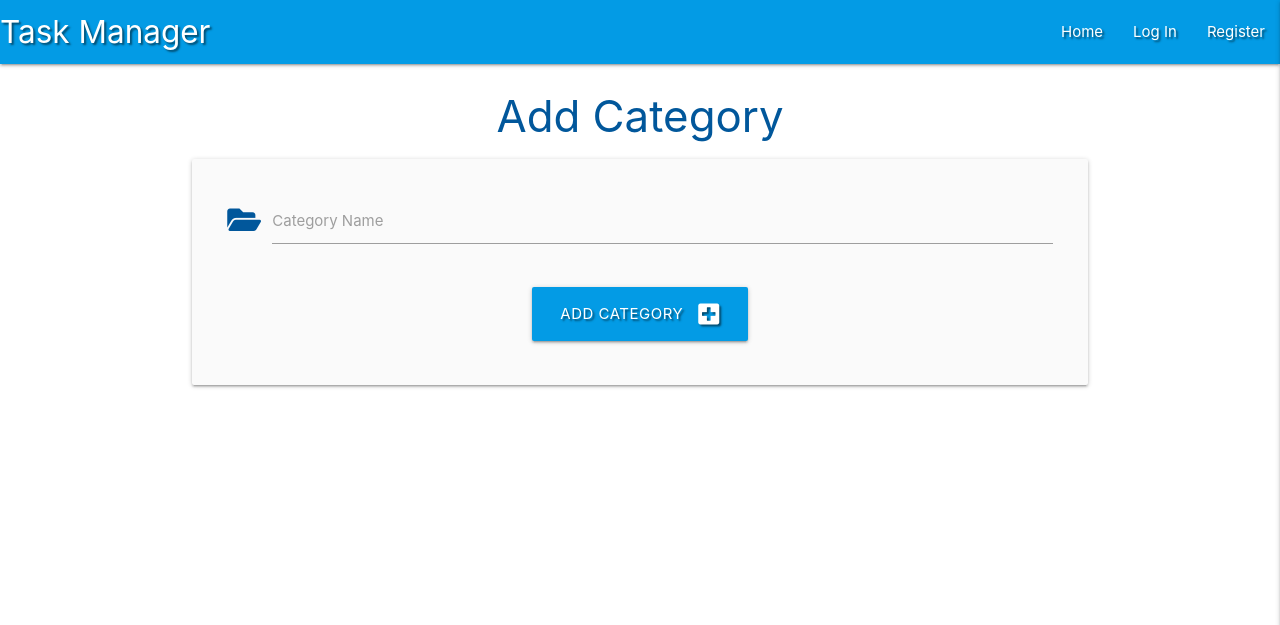
After one commit to Jammerref2015/flask-task-manager-project, a Flask app: page /add_category in a window 1280 px wide. The commit adds this page. Shown: the top 625 px of the page. Run offline with Flask 2, Linux system fonts and the light colour scheme; some libraries are stand-ins or nearby versions.

Commit message:
Add option to add category to DB

```diff
--- a/app.py
+++ b/app.py
@@ -61,10 +61,10 @@ def login():
             # ensure hashed password matches user input
             if check_password_hash(
                     existing_user["password"], request.form.get("password")):
-                        session["user"] = request.form.get("username").lower()
-                        flash("Welcome, {}".format(
+                session["user"] = request.form.get("username").lower()
+                flash("Welcome, {}".format(
                             request.form.get("username")))
-                        return redirect(url_for(
+                return redirect(url_for(
                             "profile", username=session["user"]))
             else:
                 # invalid password match
@@ -118,8 +118,22 @@ def add_task():
     categories = mongo.db.categories.find().sort("category_name", 1)
     return render_template("add_task.html", categories=categories)
 
+
 @app.route("/edit_task/<task_id>", methods=["GET", "POST"])
 def edit_task(task_id):
+    if request.method == "POST":
+        is_urgent = "on" if request.form.get("is_urgent") else "off"
+        submit = {
+            "category_name": request.form.get("category_name"),
+            "task_name": request.form.get("task_name"),
+            "task_description": request.form.get("task_description"),
+            "is_urgent": is_urgent,
+            "due_date": request.form.get("due_date"),
+            "created_by": session["user"]
+        }
+        mongo.db.tasks.update({"_id": ObjectId(task_id)}, submit)
+        flash("Task Successfully Updated")
+
     task = mongo.db.tasks.find_one({"_id": ObjectId(task_id)})
     categories = mongo.db.categories.find().sort("category_name", 1)
     return render_template("edit_task.html", task=task, categories=categories)
@@ -131,12 +145,26 @@ def delete_task(task_id):
     flash("Task Successfully Deleted")
     return redirect(url_for("get_tasks"))
 
+
 @app.route("/get_categories")
 def get_categories():
     categories = list(mongo.db.categories.find().sort("category_name", 1))
     return render_template("categories.html", categories=categories)
 
 
+@app.route("/add_category", methods=["GET", "POST"])
+def add_category():
+    if request.method == "POST":
+        category = {
+            "category_name": request.form.get("category_name")
+        }
+        mongo.db.categories.insert_one(category)
+        flash("New Category Added")
+        return redirect(url_for("get_categories"))
+
+    return render_template("add_category.html")
+
+
 if __name__ == "__main__":
     app.run(host=os.environ.get("IP"),
             port=int(os.environ.get("PORT")),
--- /dev/null
+++ b/templates/add_category.html
@@ -0,0 +1,28 @@
+{% extends "base.html" %}
+{% block content %}
+
+    <h3 class="light-blue-text text-darken-4 center-align">Add Category</h3>
+
+    <div class="row card-panel grey lighten-5">
+        <form class="col s12" method="POST" action="{{ url_for('add_category') }}">
+            <!-- category name -->
+            <div class="row">
+                <div class="input-field col s12">
+                    <i class="fas fa-folder-open prefix light-blue-text text-darken-4"></i>
+                    <input id="category_name" name="category_name" minlength="3" maxlength="52"
+                        type="text" class="validate" required>
+                    <label for="category_name">Category Name</label>
+                </div>
+            </div>
+            <!-- submit button -->
+            <div class="row">
+                <div class="col s12 center-align">
+                    <button type="submit" class="btn-large light-blue darken-1 text-shadow">
+                        Add Category <i class="fas fa-plus-square right"></i>
+                    </button>
+                </div>
+            </div>
+        </form>
+    </div>
+
+{% endblock %}
--- a/templates/tasks.html
+++ b/templates/tasks.html
@@ -15,7 +15,7 @@
                     {% endif %}
                 </div>
                 <div class="col s9">
-			<strong>{{ task.task_name }}</strong> : {{ task.due_date}}
+                    <strong>{{ task.task_name }}</strong> : {{ task.due_date }}
                     {% if task.is_urgent == "on" %}
                         <i class="fas fa-exclamation-circle light-blue-text text-lighten-2 tooltipped"
                             data-position="right" data-tooltip="URGENT!"></i>
@@ -23,7 +23,7 @@
                 </div>
             </div>
             <div class="collapsible-body">
-			<strong>{{ task.category_name}}</strong>
+                <strong>{{ task.category_name }}</strong>
                 <p>{{ task.task_description }}</p>
                 <p><em>by: {{ task.created_by }}</em></p>
             </div>
```
Also changed, not shown: templates/categories.html (+8 -0 lines). Lines whose indentation alone changed are shown as unchanged.
